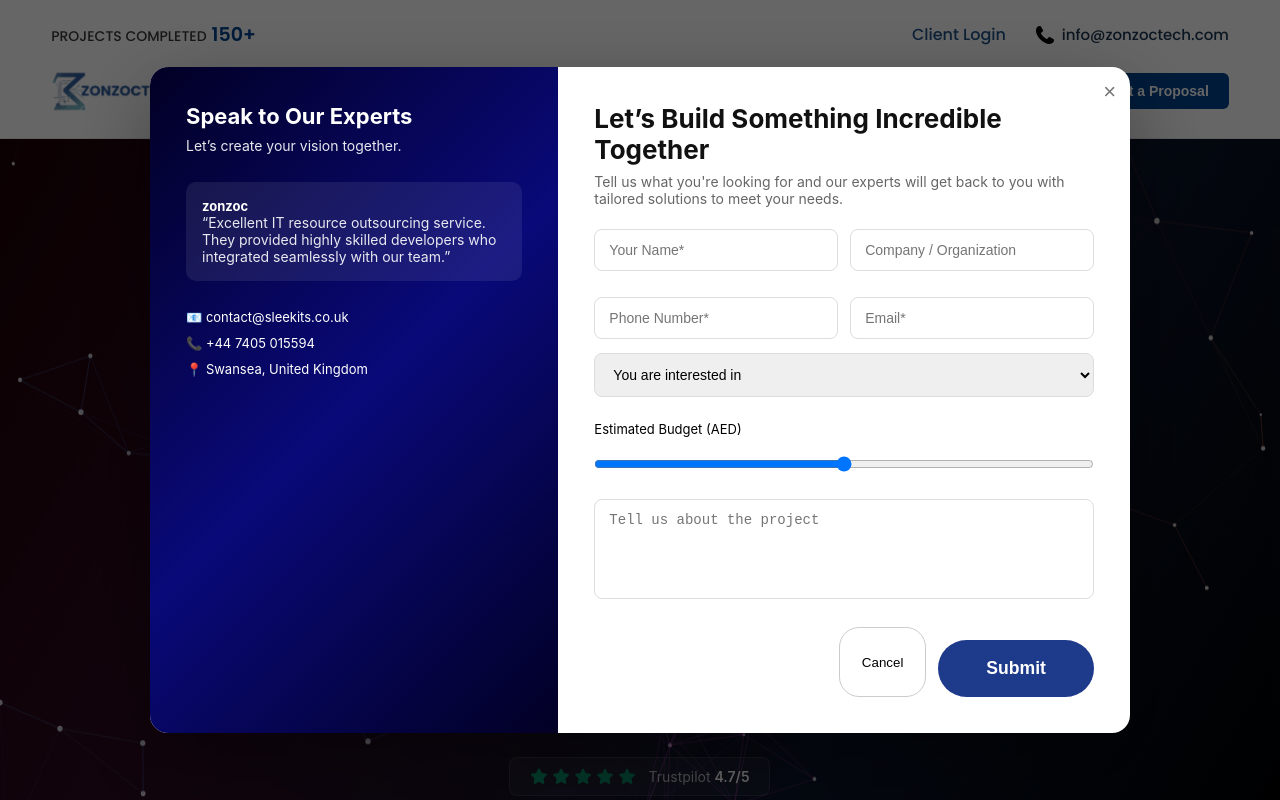
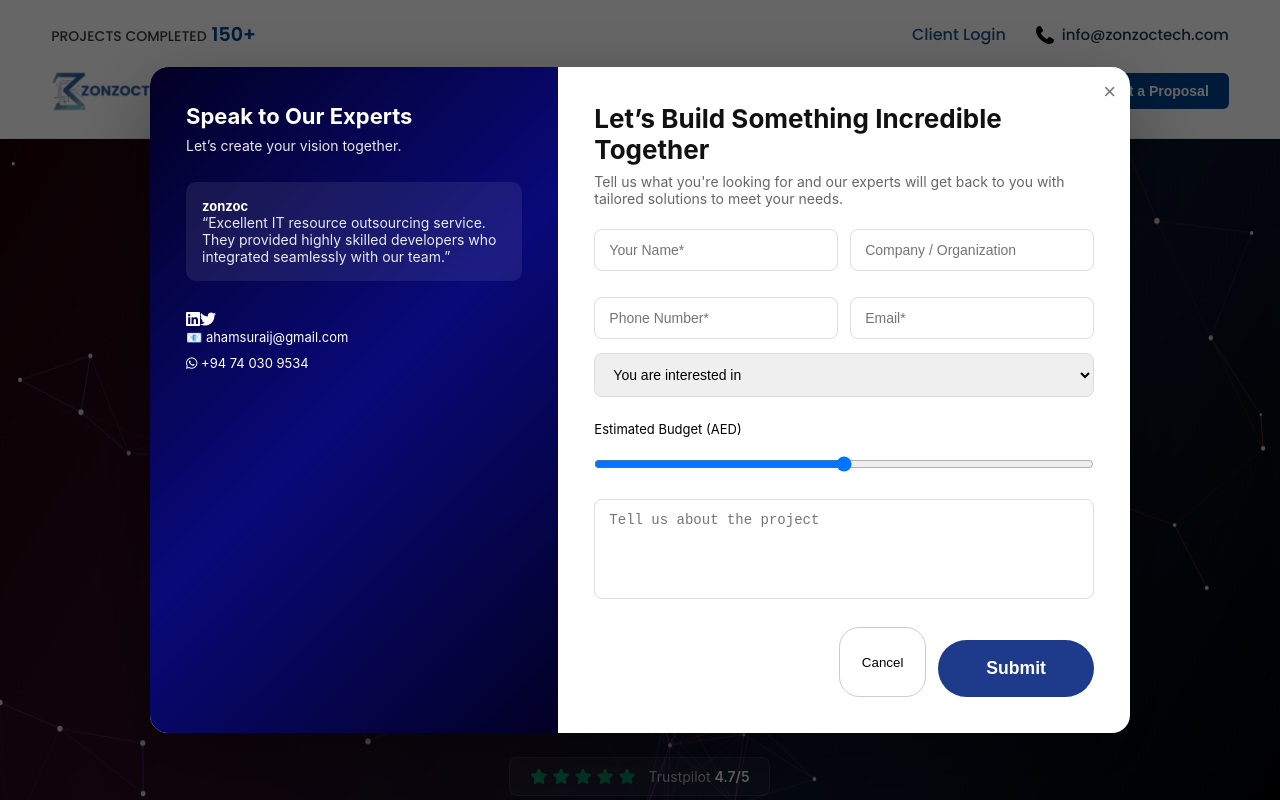
Before and after one commit to suraijzon/version1, a React (Create React App) app: page /ai-seo in a window 1280 px wide. Both pictures are taken after a click on the button "Get a Proposal". Shown: the top 800 px of the page. Built offline with nearby package versions, Linux system fonts and the light colour scheme; no server answers.

Commit message:
new 23rd

```diff
--- a/src/components/ExpertPopup.jsx
+++ b/src/components/ExpertPopup.jsx
@@ -36,10 +36,14 @@
             </p>
           </div>
 
+          <div className="contactmedia">
+            <i class="fa-brands fa-linkedin"></i>
+            <i class="fa-brands fa-twitter"></i>
+          </div>
+
           <div className="popup-contact">
-            <span>📧 contact@sleekits.co.uk</span>
-            <span>📞 +44 7405 015594</span>
-            <span>📍 Swansea, United Kingdom</span>
+            <span>📧 ahamsuraij@gmail.com</span>
+            <span><i class="fa-brands fa-whatsapp"></i> +94 74 030 9534</span>
           </div>
         </div>
 
```
